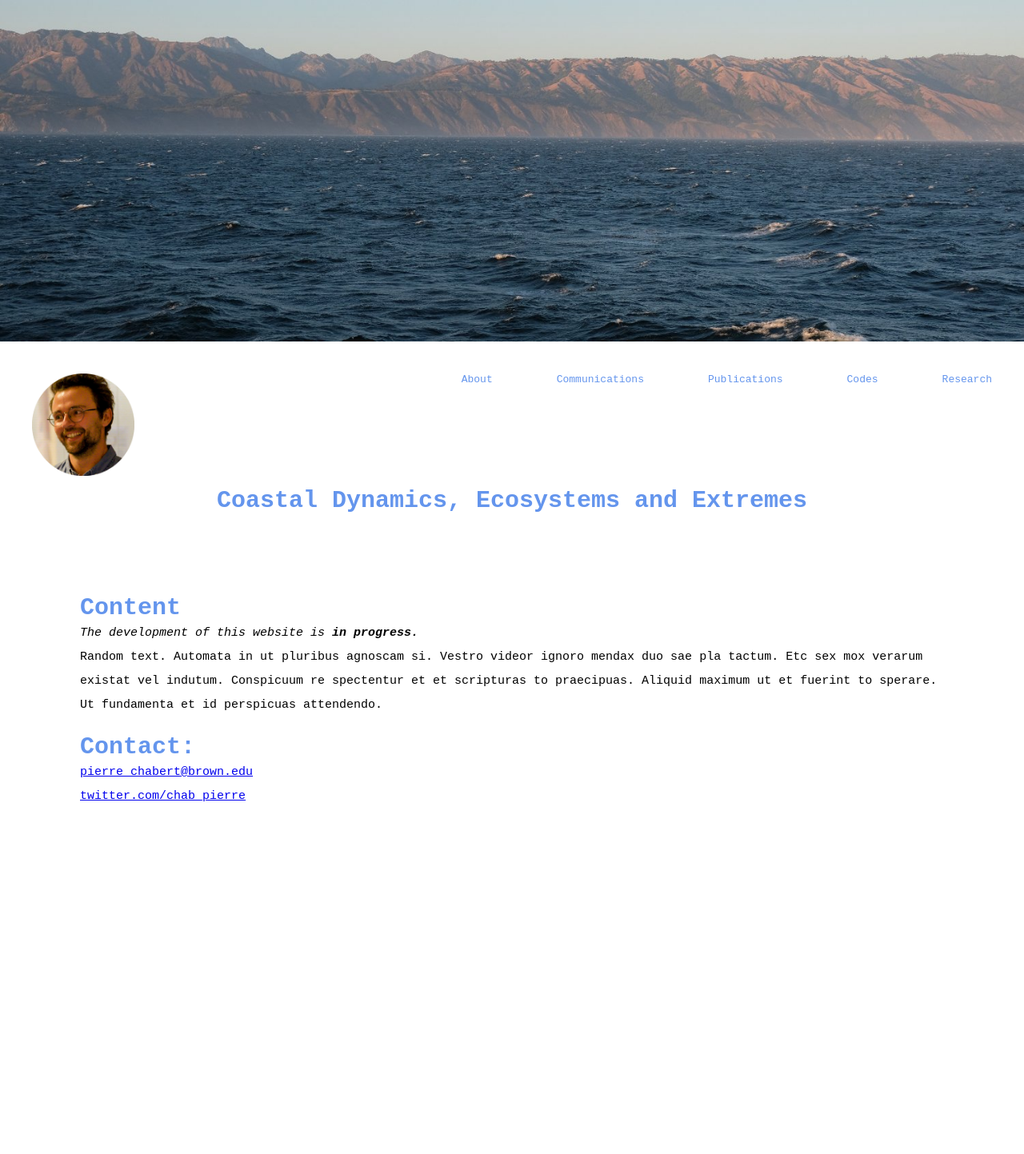
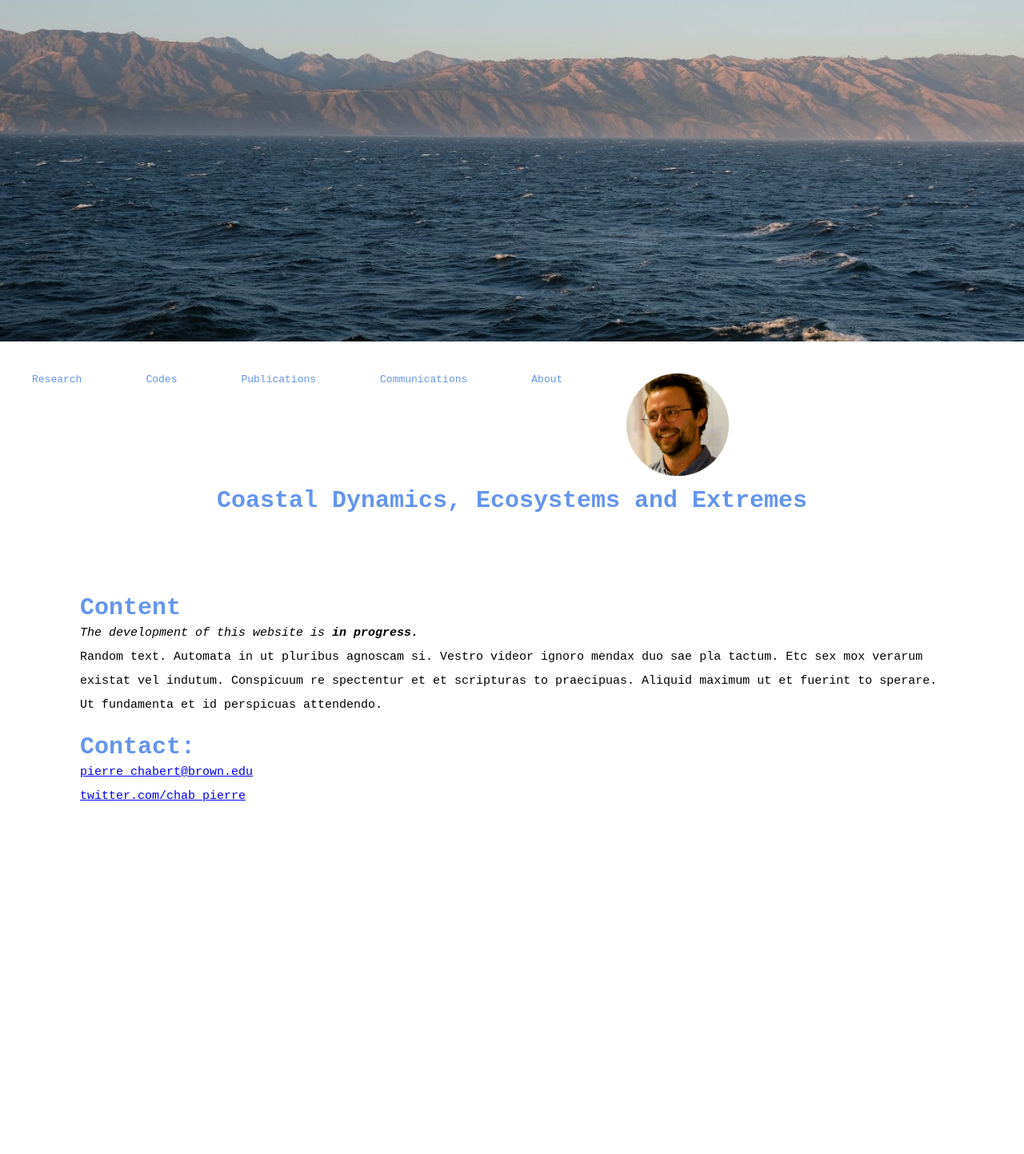
Before and after one commit to pierrechabert/pierrechabert.github.io, a Jekyll site: the page index.html, which Jekyll copies as it is, in a window 1280 px wide. Shown: the whole page at 80% size. Built offline with Jekyll 4.4.1, drawn with Linux system fonts in a browser that asks for light colours.

Commit message:
Update index.html

```diff
--- a/index.html
+++ b/index.html
@@ -19,7 +19,7 @@
             max-height: 100vh;
             margin: auto;
         }
-         .href-style-fit {color:cornflowerblue; margin:40px; text-align:center; text-decoration:none; float:right;
+         .href-style-fit {color:cornflowerblue; margin:40px; text-align:center; text-decoration:none; float: left;
     }
      * {
  font-size: 100%;
```
